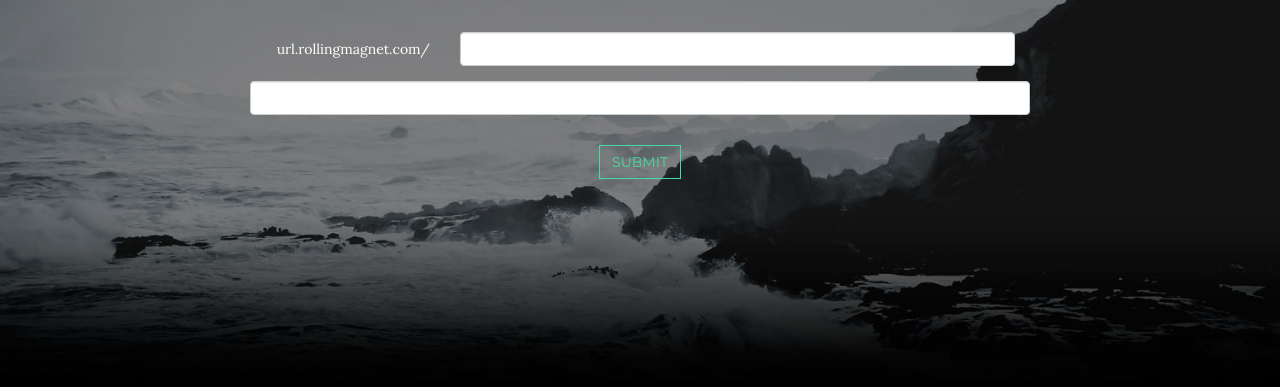
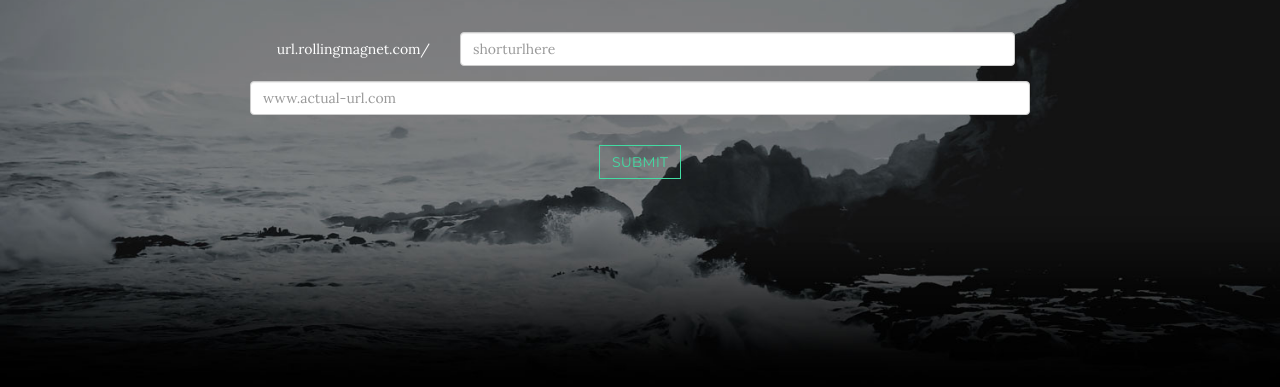
Before and after one commit to Vija02/urlredirector, a website: page public/index.html in a window 1280 px wide. Shown: the part 405-792 px from the top of the page. Drawn offline with nearby package versions, Linux system fonts and the light colour scheme.

Commit message:
Placeholders

```diff
--- a/public/index.html
+++ b/public/index.html
@@ -71,11 +71,11 @@
 							<div class="form-group">
 								<label class="col-sm-3 control-label" style="font-weight: normal;">url.rollingmagnet.com/</label>
 									<div class="col-sm-9">
-										<input type="text" class="form-control url" required=""></input>
+										<input type="text" class="form-control url" required="" placeholder="shorturlhere"></input>
 									</div>
 							</div>
 							<div class="form-group">
-								<input type="text" class="form-control link"></input>
+								<input type="text" class="form-control link" placeholder="www.actual-url.com"></input>
 							</div>
 							<div class="form-group">
 
```
